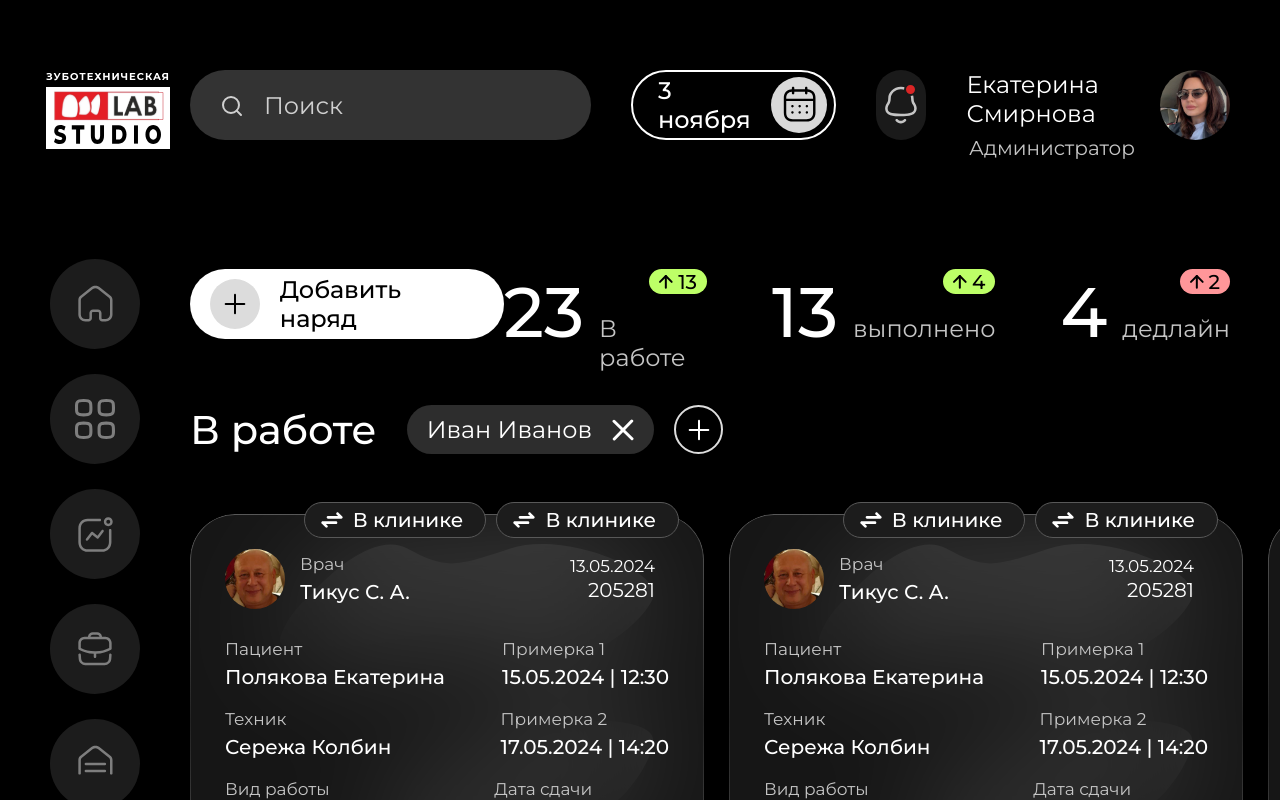
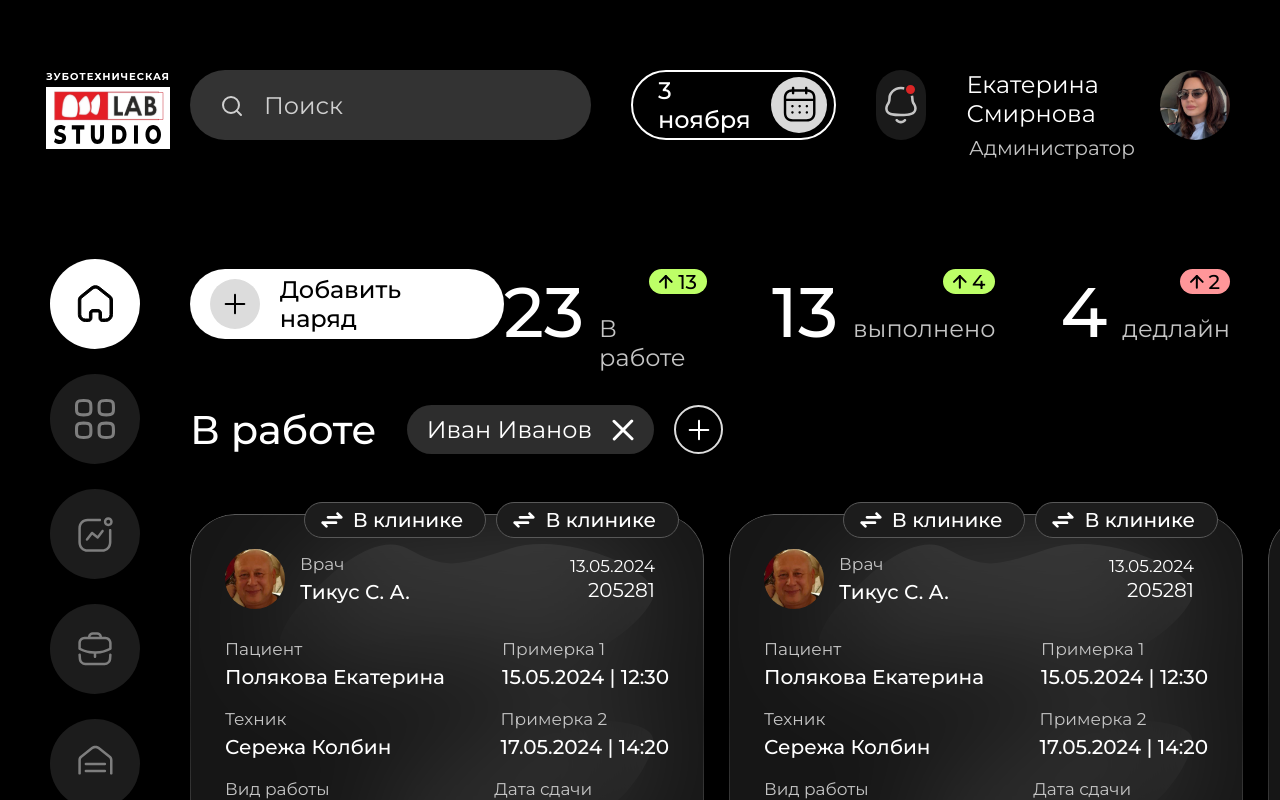
Before and after one commit to Leequren/medical-labs-crm, a React (Vite) app: page / in a window 1280 px wide. Shown: the top 800 px of the page. Built offline with nearby package versions, Linux system fonts and the light colour scheme.

Commit message:
add change color icons Navigation

```diff
--- a/src/components/navigation/navItem/NavItem.tsx
+++ b/src/components/navigation/navItem/NavItem.tsx
@@ -1,13 +1,14 @@
 import { FC } from "react"
-import { NavLink } from "react-router-dom"
+import { NavLink, useLocation } from "react-router-dom"
 import styled from "styled-components"
+import { ReactSVG } from "react-svg"
 
 interface INavItemProps {
 	svgUrl: string,
 	route: string
 }
 
-const NavItemStyled = styled(NavLink)`
+const NavItemStyled = styled(NavLink)<{$isActive: boolean}>`
     width: 90px;
     height: 90px;
     display: flex;
@@ -15,20 +16,29 @@ const NavItemStyled = styled(NavLink)`
     align-items: center;
     cursor: pointer;
     border-radius: 1000px;
-    background: #1C1C1C;
-`;
+    background: ${({ $isActive }) => $isActive ? "white" : "#1C1C1C"};
+`
 
-const NavItemImageStyled = styled.img`
+const NavItemImageStyled = styled.div<{$isActive: boolean}>`
     height: 40px;
     width: 40px;
     background: transparent;
-`;
+    path {
+        fill: ${({ $isActive }) => $isActive ? "black" : ""};
+        stroke: ${({ $isActive }) => $isActive ? "black" : ""};
+    }
+`
 
 export const NavItem: FC<INavItemProps> = ({ svgUrl, route }) => {
 
+    const location = useLocation()
+    const isActive = route === "/" ? location.pathname === route : location.pathname.startsWith(route)
+
 	return (
-		<NavItemStyled to={route}>
-			<NavItemImageStyled src={svgUrl} alt="" />
+		<NavItemStyled to={route} $isActive={isActive}>
+			<NavItemImageStyled $isActive={isActive}>
+                <ReactSVG src={svgUrl} />
+            </NavItemImageStyled>
 		</NavItemStyled>
 	)
 }
--- a/src/config/routes.ts
+++ b/src/config/routes.ts
@@ -9,10 +9,7 @@ export enum routes {
     doctors = "/staff/doctors",
     techniques = "/staff/techniques",
     typesWork = "/staff/types-work",
-    categoryTechniques = "/staff/category-techniques",
-    addDoctor = "/staff/add-doctor",
-    addTechnique = "/staff/add-technique",
-    addTypeWork = "/staff/add-type-work"
+    categoryTechniques = "/staff/category-techniques"
 }
 
 export enum backendRoutes {
```
